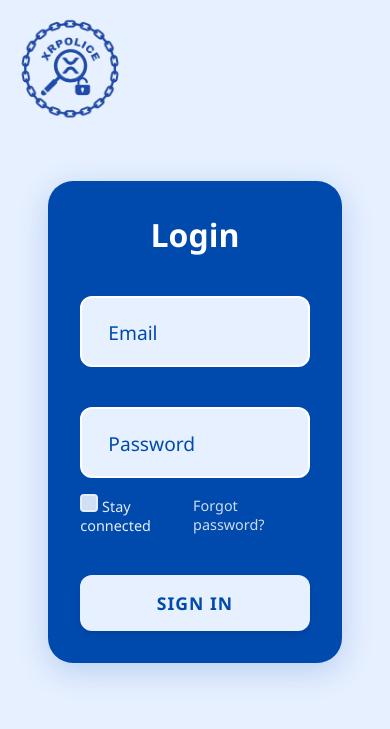
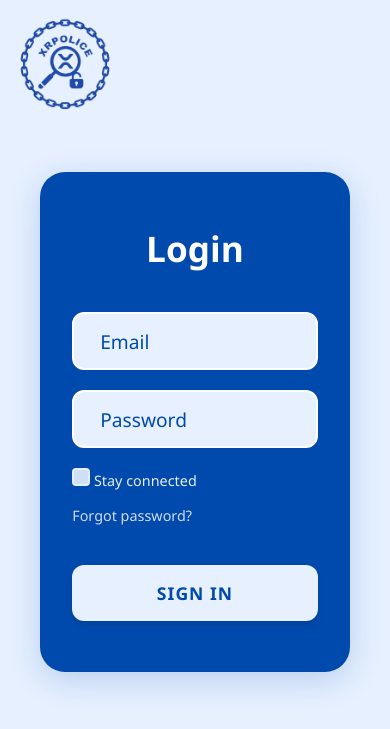
Before and after one commit to teddyhoss/XRPolice, a Flask app: page / in a window 390 px wide. Shown: the top 729 px of the page. Run offline with Flask 3, Linux system fonts and the light colour scheme.

Commit message:
login responsive

```diff
--- a/templates/login.html
+++ b/templates/login.html
@@ -191,11 +191,47 @@
             box-shadow: 0 2px 6px rgba(255, 255, 255, 0.2);
         }
 
-        @media (max-width: 768px) {
+        /* Media Query per schermi molto grandi (4K e superiori) */
+        @media (min-width: 2560px) {
             .login-container {
-                width: 90%;
-                height: auto;
-                min-height: 90vw;
+                width: 800px;
+                height: 800px;
+                padding: 4rem;
+            }
+
+            h2 {
+                font-size: 3.5rem;
+            }
+
+            .form-group input {
+                padding: 1.5rem 1.75rem;
+                font-size: 1.4rem;
+            }
+
+            button {
+                padding: 1.5rem;
+                font-size: 1.4rem;
+            }
+
+            .logo {
+                width: 250px;
+            }
+        }
+
+        /* Media Query per laptop e desktop */
+        @media (max-width: 1366px) {
+            .login-container {
+                width: 600px;
+                height: 600px;
+                padding: 3rem;
+            }
+        }
+
+        /* Media Query per tablet e iPad in modalità landscape */
+        @media (max-width: 1024px) {
+            .login-container {
+                width: 550px;
+                height: 550px;
                 padding: 2.5rem;
             }
 
@@ -205,25 +241,150 @@
             }
 
             .logo {
-                width: 120px;
+                width: 150px;
+            }
+        }
+
+        /* Media Query per tablet e iPad in modalità portrait */
+        @media (max-width: 768px) {
+            .login-container {
+                width: 90%;
+                height: auto;
+                min-height: 500px;
+                padding: 2.5rem;
+            }
+
+            .form-group {
+                margin-bottom: 1.25rem;
+            }
+
+            .options-row {
+                margin: 1.25rem 0;
+            }
+
+            button {
+                margin-top: 1.25rem;
+            }
+
+            .logo {
+                width: 130px;
+                top: 15px;
+                left: 15px;
+            }
+        }
+
+        /* Media Query per smartphone più grandi */
+        @media (max-width: 576px) {
+            .login-container {
+                width: 95%;
+                padding: 2rem;
+            }
+
+            h2 {
+                font-size: 2.2rem;
+                margin-bottom: 2.5rem;
+            }
+
+            .form-group input {
+                padding: 1rem 1.25rem;
+                font-size: 1rem;
+            }
+
+            .options-row {
+                flex-direction: column;
+                gap: 1rem;
+                align-items: flex-start;
+            }
+
+            button {
+                padding: 1rem;
+                font-size: 1.1rem;
+            }
+
+            .logo {
+                width: 110px;
                 top: 10px;
                 left: 10px;
             }
         }
 
-        @media (max-width: 480px) {
+        /* Media Query per smartphone piccoli */
+        @media (max-width: 375px) {
             .login-container {
+                padding: 1.5rem;
+            }
+
+            h2 {
+                font-size: 2rem;
+                margin-bottom: 2rem;
+            }
+
+            .form-group {
+                margin-bottom: 1rem;
+            }
+
+            .form-group input {
+                padding: 0.875rem 1rem;
+            }
+
+            .options-row {
+                margin: 1rem 0;
+            }
+
+            button {
+                margin-top: 1rem;
+            }
+
+            .logo {
+                width: 90px;
+            }
+        }
+
+        /* Media Query per gestire l'altezza ridotta */
+        @media (max-height: 700px) {
+            .login-container {
+                height: auto;
+                min-height: 450px;
                 padding: 2rem;
             }
 
             h2 {
-                font-size: 2rem;
-                margin-bottom: 2.5rem;
+                margin-bottom: 2rem;
+            }
+
+            .form-group {
+                margin-bottom: 1rem;
+            }
+
+            .options-row {
+                margin: 1rem 0;
             }
 
             button {
+                margin-top: 1rem;
+            }
+        }
+
+        /* Media Query per dispositivi con altezza molto ridotta (landscape su mobile) */
+        @media (max-height: 500px) {
+            body {
                 padding: 1rem;
-                font-size: 1.1rem;
+            }
+
+            .login-container {
+                min-height: auto;
+                padding: 1.5rem;
+            }
+
+            h2 {
+                font-size: 1.8rem;
+                margin-bottom: 1.5rem;
+            }
+
+            .logo {
+                width: 80px;
+                top: 8px;
+                left: 8px;
             }
         }
     </style>
```
